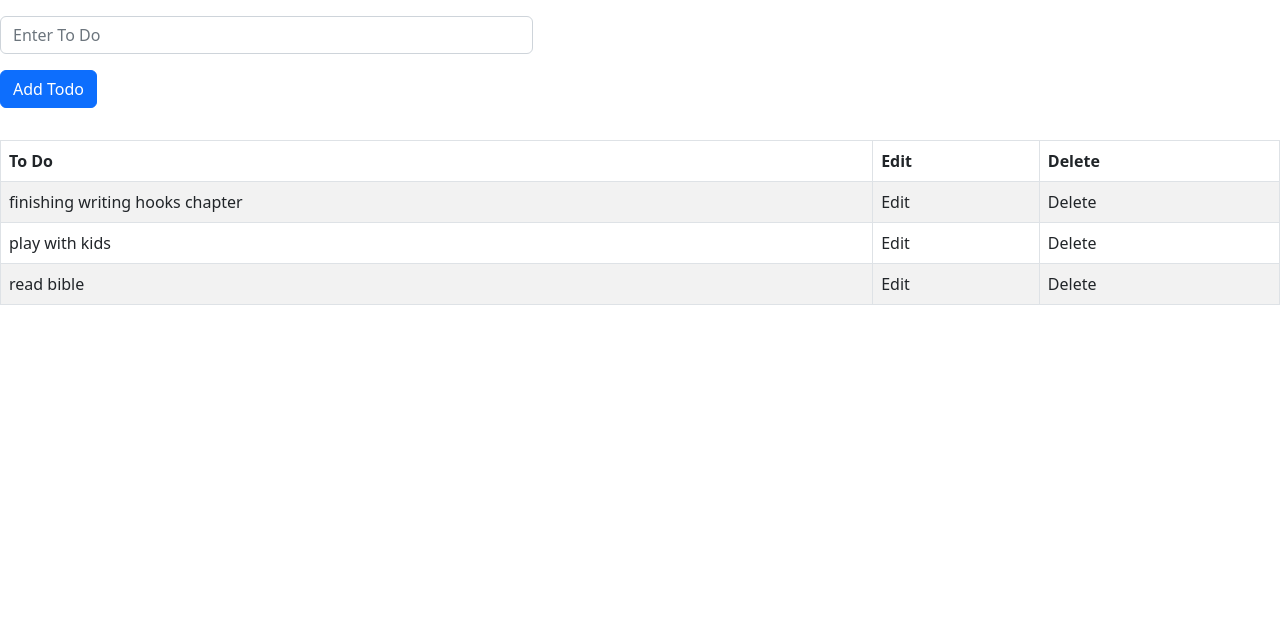
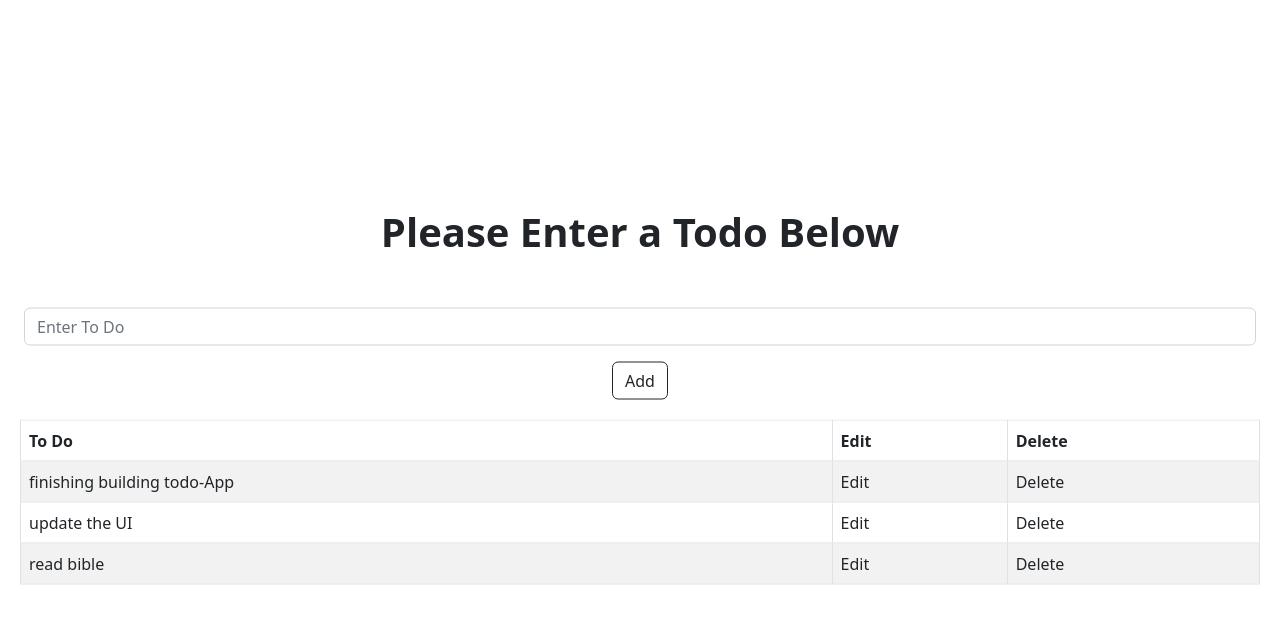
Before and after one commit to Nathaniyell/Todo-CRUD-APP, a React (Create React App) app: page / in a window 1280 px wide. Shown: the top 624 px of the page. Built offline with nearby package versions, Linux system fonts and the light colour scheme.

Commit message:
Add Edit feature, centered the app with stylsheet

```diff
--- a/src/App.js
+++ b/src/App.js
@@ -1,11 +1,12 @@
 import React, { useReducer, createContext } from 'react';
 import ToDoList from './components/TodoList';
+import style from './style.module.css'
 
 
 const todosInitialState = {
   todos: [
-    { id: 1, text: "finishing writing hooks chapter" },
-    { id: 2, text: "play with kids" },
+    { id: 1, text: "finishing building todo-App" },
+    { id: 2, text: "update the UI" },
     { id: 3, text: "read bible" }
   ]
 };
@@ -24,6 +25,16 @@ function todosReducer(state, action) {
       const filteredTodoState = state.todos.filter(todo => todo.id !== action.payload.id)
       return { ...state, todos: filteredTodoState }
 
+    case 'edit':
+      const updatedToDo = { ...action.payload }
+      const updatedToDoIndex = state.todos.findIndex(t => t.id === action.payload.id)
+      const updatedToDos = [
+        ...state.todos.slice(0, updatedToDoIndex),
+        updatedToDo,
+        ...state.todos.slice(updatedToDoIndex + 1)
+      ];
+      return { ...state, todos: updatedToDos }
+
     default:
       return todosInitialState
   }
@@ -34,7 +45,8 @@ function App() {
   const [state, dispatch] = useReducer(todosReducer, todosInitialState);
 
   return (
-    <div>
+    <div className={style.app}>
+      <h1 className='text-dark text-center fw-bold fs-1 mb-5 mt-2'>Please Enter a Todo Below</h1>
       <TodosContext.Provider value={{ state, dispatch }}>
         <ToDoList />
       </TodosContext.Provider>
--- a/src/components/TodoList.js
+++ b/src/components/TodoList.js
@@ -3,36 +3,57 @@ import { TodosContext } from '../App';
 import { Table, Form, Button, Row, Col } from 'react-bootstrap';
 
 function ToDoList() {
-    const [todoText, setTodoText] = useState('')
-    function handleSubmit(event) {
-        event.preventDefault()
-        dispatch({type: 'add', payload: todoText})
-        setTodoText('')
+    // receive state and dispatch from app.js
+    const { state, dispatch } = useContext(TodosContext);
+    const [todoText, setTodoText] = useState("")
+    const [editMode, setEditMode] = useState(false)
+    const [editTodo, setEditTodo] = useState(null)
+    const buttonTitle = editMode ? "Edit" : "Add";
+    const handleSubmit = event => {
+        event.preventDefault();
+        if (todoText === '') {
+            return
+        }
+        if (editMode) {
+            dispatch({ type: 'edit', payload: { ...editTodo, text: todoText } })
+            setEditMode(false)
+            setEditTodo(null)
+        }
+        else {
+            dispatch({ type: 'add', payload: todoText })
+        }
+        /*
+        Do a conditional check if editMode is true, dispatch the ‘edit’ action
+    with a changed todo payload payload:{...editTodo,text:todoText} to reflect the edited
+    todo text. After the dispatch, we set editMode back to false and editTodo to
+    null.
+        */
+        setTodoText("")
     }
 
-    // receive state and dispatch from index.js
-    const { state, dispatch } = useContext(TodosContext);
     return (
         <div>
-            <Form onSubmit={handleSubmit} className="my-3">
+            <Form onSubmit={handleSubmit} className="p-1">
                 <Row>
                     <Form.Group controlId="formBasicEmail">
-                        <Col xs={5}>
+                        <Col>
                             <Form.Control
-                                xs={7}
+                                xs='7'
                                 type="text"
                                 placeholder="Enter To Do"
                                 onChange={event => setTodoText(event.target.value)}
                                 value={todoText} />
                         </Col>
-                    <Button variant="primary" type="submit" className="my-3">
-                        Add Todo
-                    </Button>
                     </Form.Group>
+                    <Col className='my-3 text-center'>
+                        <Button variant="outline-dark" type="submit" className="">
+                            {buttonTitle}
+                        </Button>
+                    </Col>
 
                 </Row>
             </Form>
-            <Table striped bordered hover>
+            <Table striped bordered hover responsive size='lg'>
                 <thead>
                     <tr>
                         <th>To Do</th>
@@ -44,7 +65,11 @@ function ToDoList() {
                     {state.todos.map(todo => (
                         <tr key={todo.id}>
                             <td>{todo.text}</td>
-                            <td>Edit</td>
+                            <td onClick={() => {
+                                setTodoText(todo.text)
+                                setEditTodo(todo)
+                                setEditMode(true)
+                            }}>Edit</td>
                             <td onClick={() => dispatch({ type: 'delete', payload: todo })}>Delete</td>
                         </tr>
                     ))}
--- /dev/null
+++ b/src/style.module.css
@@ -0,0 +1,14 @@
+* {
+    margin: 0;
+    padding: 0;
+    box-sizing: border-box;
+}
+
+.app {
+    width: 100%;
+    padding: 10px 20px;
+    position: absolute;
+    top: 50%;
+    left: 50%;
+    transform: translate(-50%, -50%);
+}
```
Also changed, not shown: documentation.txt.
